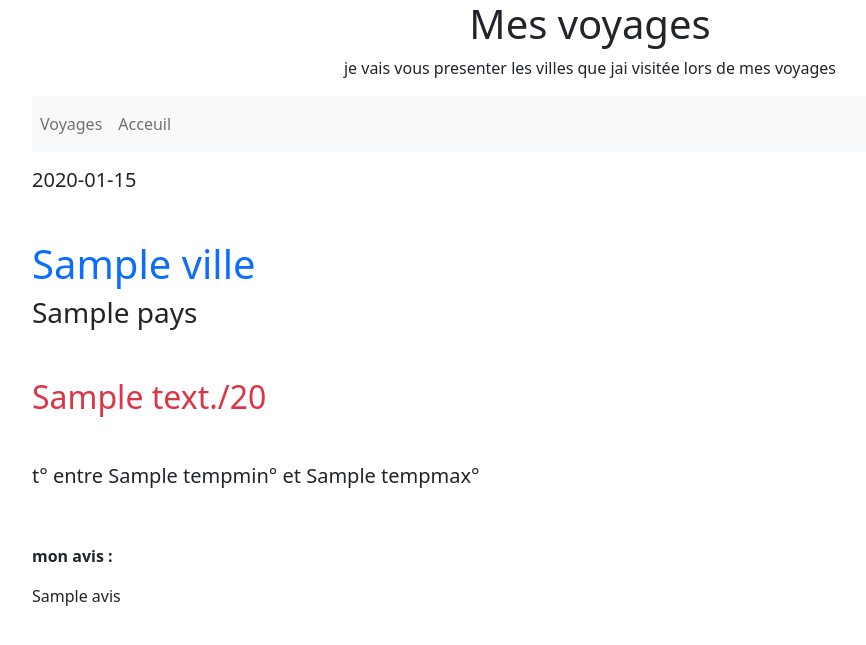
After one commit to kalwiin/Mes-Voyages, a Symfony app: template templates/pages/voyage.html.twig in a window 1280 px wide. The commit adds this page. Shown: the top 645 px of the page, without its empty margins (50-916 px from the left). Run offline with Twig, Linux system fonts and the light colour scheme; the template is opened without the code that fills it: most values are stand-ins (such as "Sample title", 1, 10 or a date in 2020); some libraries are stand-ins or nearby versions.

Commit message:
Phase 11 : ORM (nouvelle page pour l'affichage détaillé d'un enregistrement).

```diff
--- /dev/null
+++ b/templates/pages/voyage.html.twig
@@ -0,0 +1,28 @@
+{% extends "basefront.html.twig" %}
+
+{% block body %}
+    <div class="row mt-3">
+        <div class="col">
+            <h5>{{ visite.datecreationstring }}</h5>
+            <h1 class="text-primary mt-5">{{ visite.ville }}</h1>
+            <h3>{{ visite.pays }}</h3>
+            {% if visite.note<=10 %}
+                <h2 class=" text-success mt-5">{{ visite.note }}/20</h2>
+            {% else %}
+                <h2 class="text-danger mt-5">{{ visite.note }}/20</h2>
+            {% endif %}
+            <h5 class="mt-5">t° entre {{ visite.tempmin }}° et {{ visite.tempmax }}°</h5>
+        </div>
+        <div class="col">
+
+        </div>
+    </div>
+    <div class="row mt-5">
+        <div class="col md-12">
+            <p><strong>mon avis :</strong></p>
+            <p>
+                {{ visite.avis }}
+            </p>
+        </div>
+    </div>
+{% endblock %}
```
Also changed, not shown: src/Controller/VoyagesController.php (+20 -9 lines), templates/pages/voyages.html.twig (+8 -14 lines).
